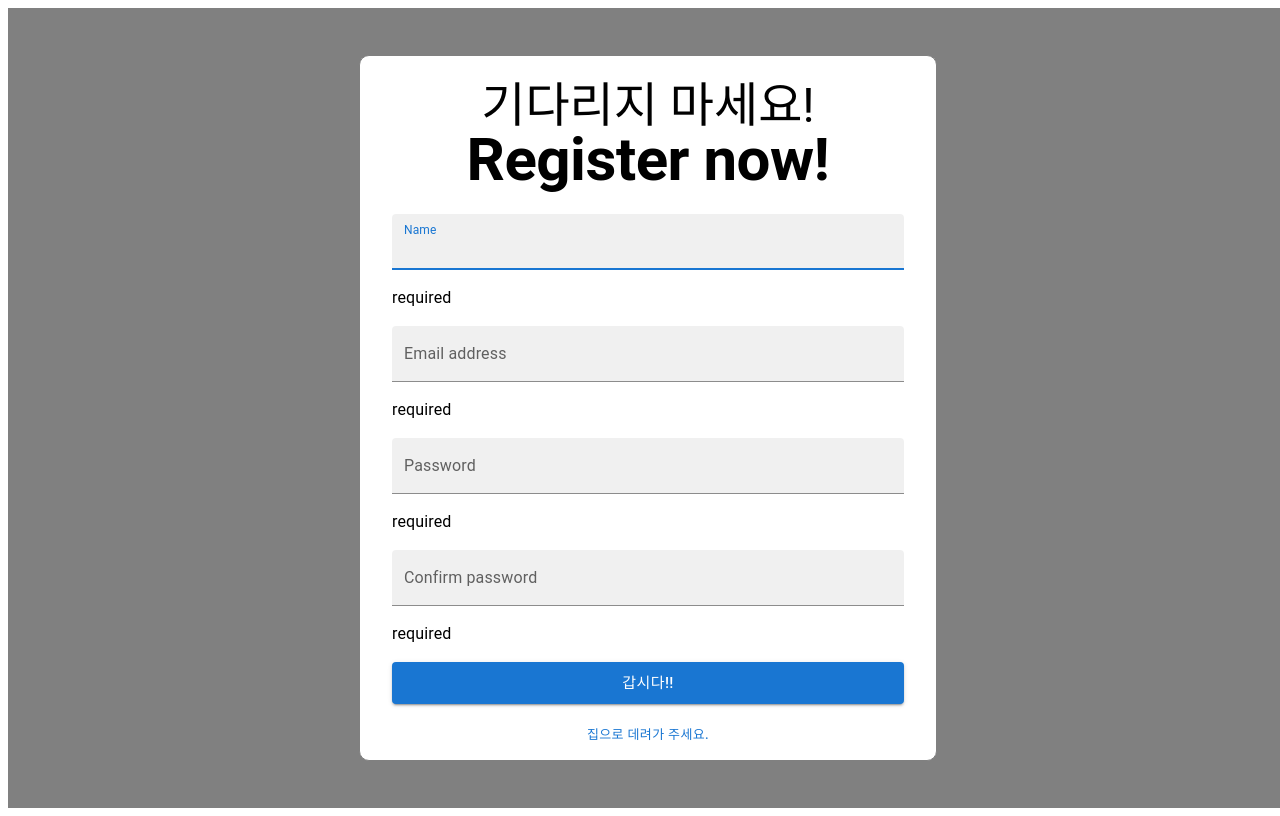
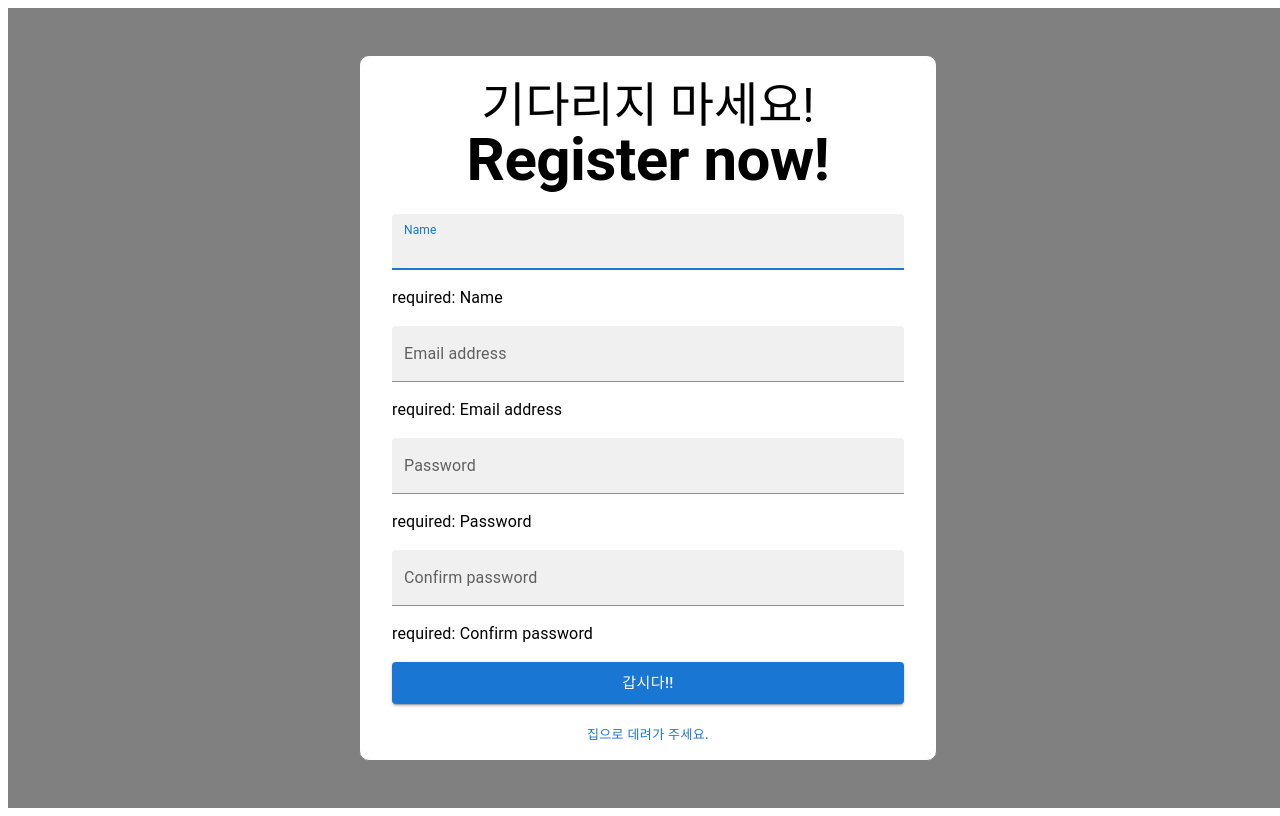
Before and after one commit to BelenPeluffo/react-login, a React (Vite) app: page /register in a window 1280 px wide. Both pictures are taken after a click on the button "갑시다!!". Built offline with nearby package versions, Linux system fonts and the light colour scheme.

Commit message:
refactor (FieldInput.tsx): gets error object to display error message.

```diff
--- a/src/components/FieldInput.tsx
+++ b/src/components/FieldInput.tsx
@@ -25,9 +25,10 @@ function FieldInput<objectType>({
     formState: { errors },
   } = useFormContext();
   const lowercaseLabel = label.toLowerCase();
-  const inputError = Object.keys(errors).filter((key) =>
-    key.includes(lowercaseLabel)
-  );
+  const inputError =
+    errors[
+      Object.keys(errors).filter((key) => key.includes(lowercaseLabel))[0]
+    ];
   const isFieldValid =
     Object.keys(errors).filter((key) => key.includes(lowercaseLabel)).length ===
     0;
@@ -49,7 +50,9 @@ function FieldInput<objectType>({
         }}
         type={type}
       />
-      {!isFieldValid && <Typography sx={{ pt: 0 }}>required</Typography>}
+      {!isFieldValid && (
+        <Typography sx={{ pt: 0 }}>{inputError.message}</Typography>
+      )}
     </>
   );
 }
--- a/src/pages/Register.tsx
+++ b/src/pages/Register.tsx
@@ -71,7 +71,10 @@ const Register = () => {
                   referenceObject={registration}
                   setObject={setRegistration}
                   validations={{
-                    required: { value: true, message: "required" },
+                    required: {
+                      value: true,
+                      message: `required: ${field.label}`,
+                    },
                   }}
                 />
               ))}
```
